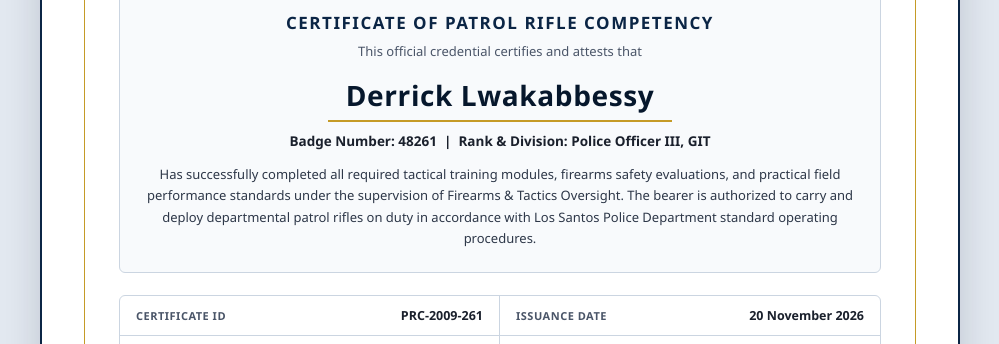
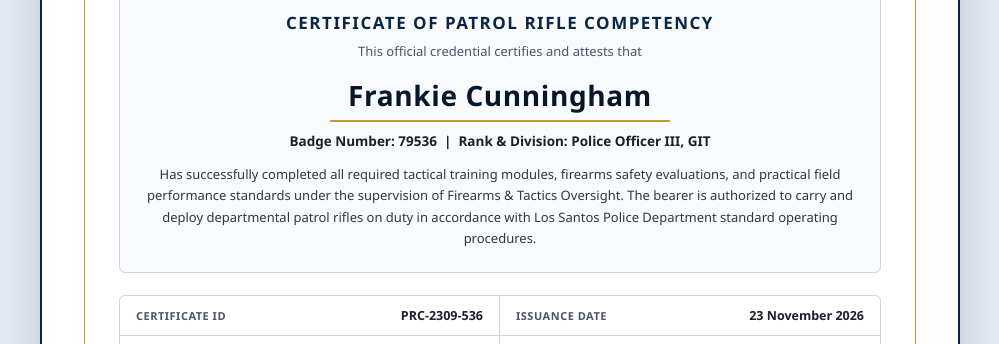
Before and after one commit to rifkyarya52-afk/frankieprc, a plain HTML site: page index.html in a window 1280 px wide. Shown: the part 317-661 px from the top of the page, without its empty margins (140-1139 px from the left). Drawn offline with nearby package versions, Linux system fonts and the light colour scheme.

Commit message:
Update index.html

```diff
--- a/index.html
+++ b/index.html
@@ -3,7 +3,7 @@
 <head>
   <meta charset="UTF-8" />
   <meta name="viewport" content="width=device-width, initial-scale=1.0" />
-  <title>Patrol Rifle Certification — Derrick Lwakabbessy</title>
+  <title>Patrol Rifle Certification — Frankiee Cunningham</title>
   <script src="https://cdn.jsdelivr.net/npm/html2canvas@1.4.1/dist/html2canvas.min.js"></script>
   <style>
     :root {
@@ -385,11 +385,11 @@
 
   <script>
     const CERTIFICATE_DATA = Object.freeze({
-      officerName: "Derrick Lwakabbessy",
-      badgeNumber: "48261",
+      officerName: "Frankie Cunningham",
+      badgeNumber: "79536",
       rankAndDivision: "Police Officer III, GIT",
-      certificateId: "PRC-2009-261",
-      issueDate: "20 November 2026",
+      certificateId: "PRC-2309-536",
+      issueDate: "23 November 2026",
       supervisor: "Sergeant II Svetlana Romanov"
     });
 
```
